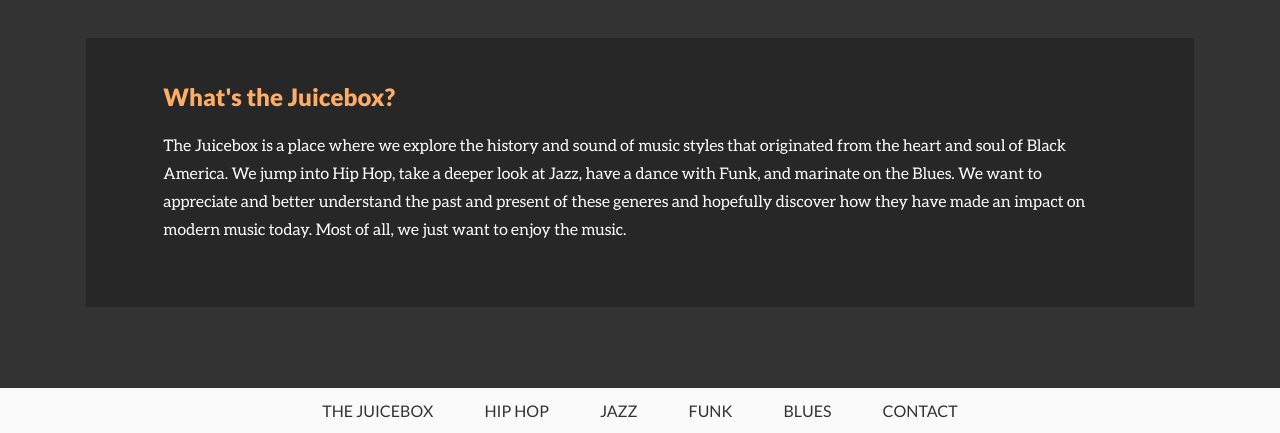
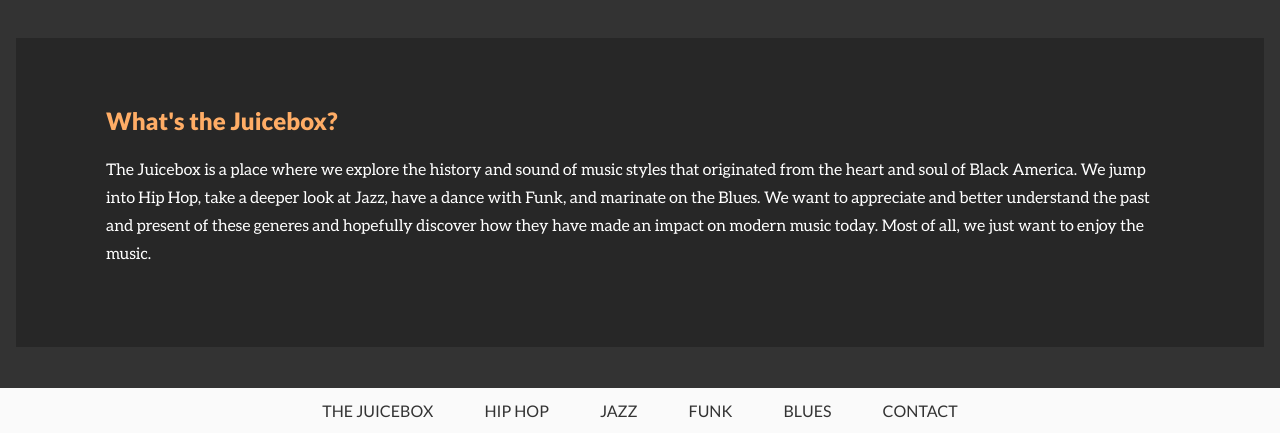
Before and after one commit to JonFelton/thejuicebox, a plain HTML site: page index.html in a window 1280 px wide. Shown: the part 367-800 px from the top of the page. Drawn offline with Linux system fonts and the light colour scheme.

Commit message:
Adjusted size of text and content areas

```diff
--- a/index.html
+++ b/index.html
@@ -33,8 +33,10 @@
 
 
 		<section class="text-dark-bg">
+		<div class="text-content">
 		<h2 class="sect-head-light">What's the Juicebox?</h2>
 		<p>The Juicebox is a place where we explore the history and sound of music styles that originated from the heart and soul of Black America. We jump into Hip Hop, take a deeper look at Jazz, have a dance with Funk, and marinate on the Blues. We want to appreciate and better understand the past and present of these generes and hopefully discover how they have made an impact on modern music today. Most of all, we just want to enjoy the music.</p>
+		</div>
 		</section>
 
 
--- a/scss/styles.scss
+++ b/scss/styles.scss
@@ -21,7 +21,7 @@
 $susy: (
 	columns: 12,
 	global-box-sizing: border-box,
-	container: 1140px
+	container: 1680px
 );
 
 $jb-primary-color: #FF7700;
@@ -61,6 +61,12 @@ flex-shrink: 0;
 
 .Site-content {
   flex: 1 0 auto;
+}
+
+.text-content {
+	width:100%;
+	max-width: 1068px;
+	margin: 0 auto;
 }
 
 
@@ -180,11 +186,12 @@ header {
 .text-dark-bg, .text {
 	max-width: span(12);
 	text-align: left;
-	padding:1.5em span(1 of 12) 3em span(1 of 12);
+	padding: 3em span(1 of 12) 4em span(1 of 12);
 	margin: 0 1em 2.5em 1em;
 	p {
 		font-family: 'Aleo-regular', 'Lato', sans-serif;
 		line-height:1.75em;
+
 
 	}
 }
```
Also changed, not shown: css/styles.css, 1 other file.
